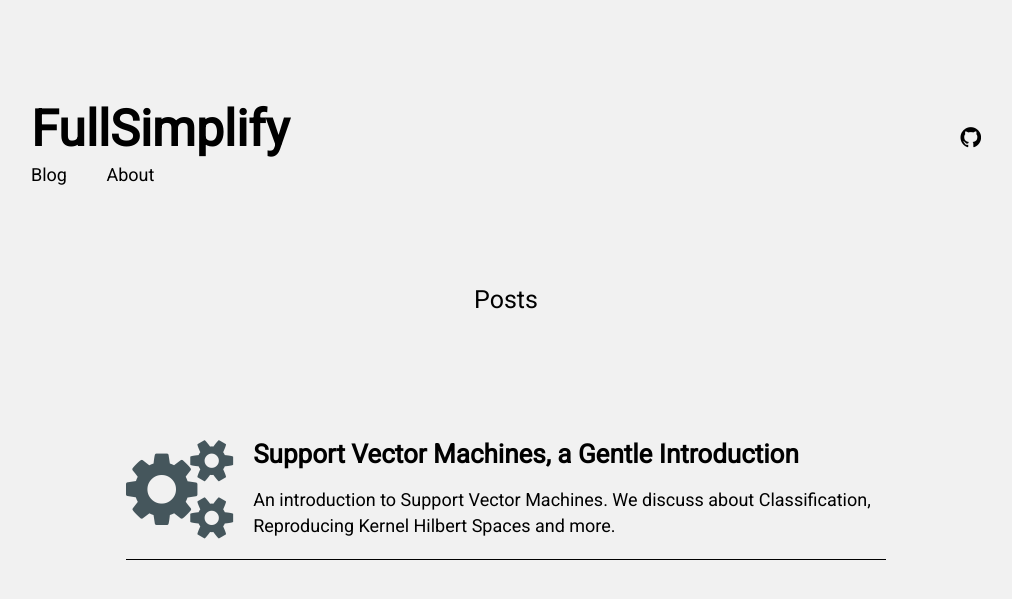
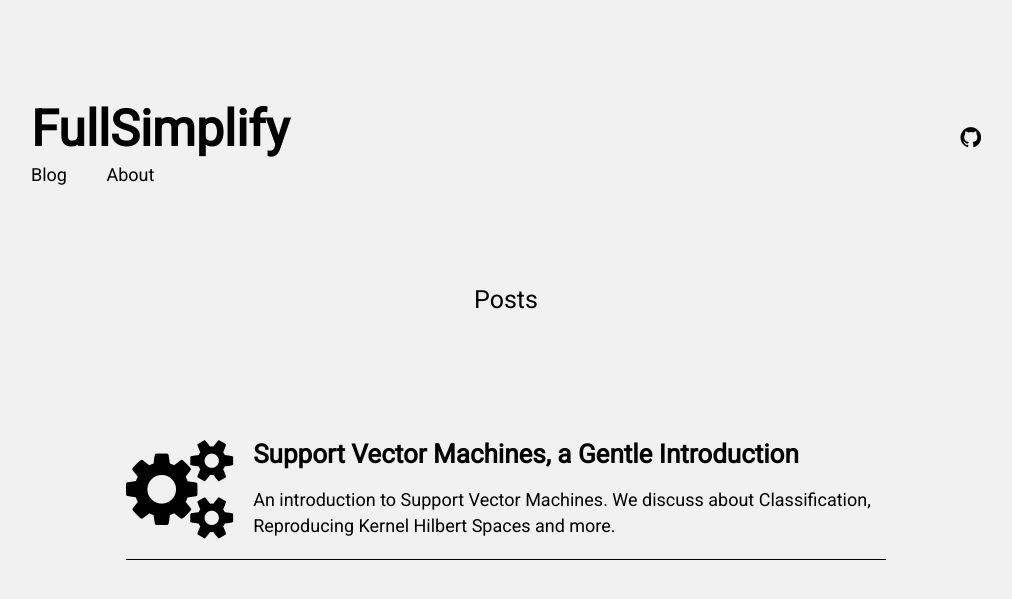
Before and after one commit to FullSimplify/FullSimplify.github.io, a Jekyll site: the page built from index.html, in a window 1280 px wide. Shown: the top 599 px of the page, without its empty margins (134-1146 px from the left). Built offline with Jekyll 4.4.1, drawn with Linux system fonts in a browser that asks for light colours.

Commit message:
Update _default.scss

```diff
--- a/_sass/_default.scss
+++ b/_sass/_default.scss
@@ -7,7 +7,8 @@
 }
 
 a {
-    color: #45565c;
+    //color: #45565c;
+	color: black;
     font-weight: bold;
     text-decoration: none;
 
```
